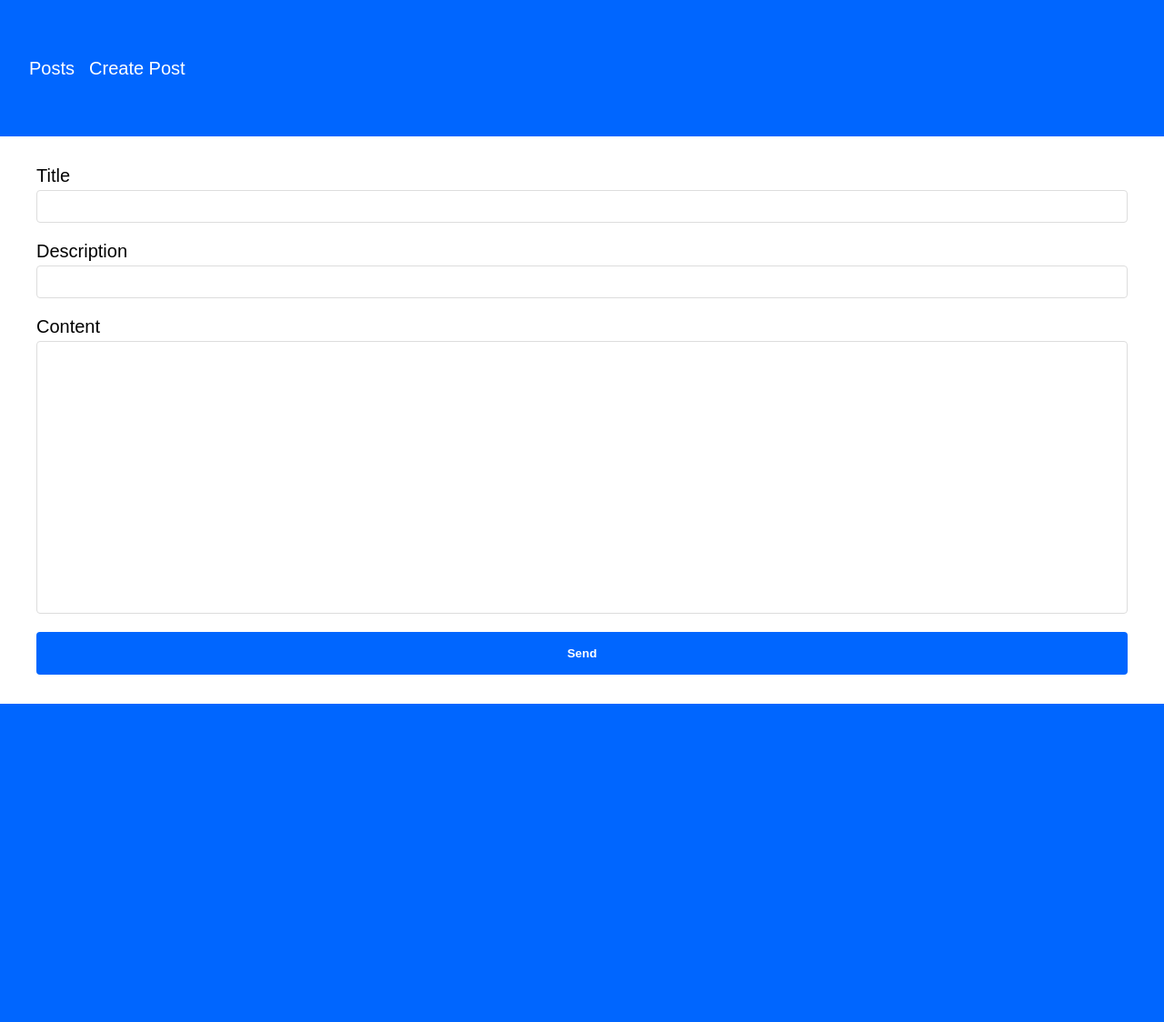
After one commit to lucasNBS/django-basics, a Django app: page /posts/create/ in a window 1280 px wide. The commit adds this page. Shown: the whole page at 91% size. Run offline with Django 5.2, Linux system fonts and the light colour scheme.

Commit message:
feat: Create post

```diff
--- /dev/null
+++ b/posts/forms.py
@@ -0,0 +1,13 @@
+from django import forms
+from .models import Post
+
+class PostForm(forms.ModelForm):
+
+  class Meta:
+    model = Post
+    fields = '__all__'
+    widgets = {
+      'title': forms.TextInput(attrs={'class': 'form-input'}),
+      'description': forms.TextInput(attrs={'class': 'form-input'}),
+      'content': forms.Textarea(attrs={'class': 'form-textarea'}),
+    }
--- /dev/null
+++ b/posts/templates/posts/form.html
@@ -0,0 +1,25 @@
+{% extends "base.html" %}
+{% load static %}
+
+{% block head %}
+  <link rel="stylesheet" href="{% static 'css/form.module.css' %}">
+{% endblock %}
+
+{% block content %}
+  <form method="post" class="form-container">
+    {% csrf_token %}
+    <div class="form-field">
+      <label for="title" class="form-label">Title</label>
+      {{ form.title }}
+    </div>
+    <div class="form-field">
+      <label for="description" class="form-label">Description</label>
+      {{ form.description }}
+    </div>
+    <div class="form-field">
+      <label for="content" class="form-label">Content</label>
+      {{ form.content }}
+    </div>
+    <button type="submit" class="form-button">Send</button>
+  </form>
+{% endblock %}
--- a/posts/urls.py
+++ b/posts/urls.py
@@ -1,10 +1,11 @@
-from django.contrib import admin
 from django.urls import path
 
-from .views import list_posts, post, delete_post
+from .views import list_posts, post, delete_post, create_post, edit_post
 
 urlpatterns = [
   path('', list_posts, name="posts"),
   path('<int:id>', post, name="post"),
-  path('remove/<int:id>', delete_post, name="post-delete")
+  path('remove/<int:id>', delete_post, name="post-delete"),
+  path('create/', create_post, name="post-create"),
+  path('edit/<int:id>', edit_post, name="post-edit")
 ]
--- a/posts/views.py
+++ b/posts/views.py
@@ -1,25 +1,45 @@
 from django.shortcuts import render, get_object_or_404, redirect
 from .models import Post
+from .forms import PostForm
 
 def list_posts(request):
   posts = Post.objects.all()
 
   context = {
-    "posts": posts
+    'posts': posts
   }
 
-  return render(request, "posts/index.html", context)
+  return render(request, 'posts/index.html', context)
 
 def post(request, id):
   post = Post.objects.get(id=id)
 
   context = {
-    "post": post
+    'post': post
   }
 
-  return render(request, "posts/post.html", context)
+  return render(request, 'posts/post.html', context)
 
 def delete_post(request, id):
   post = get_object_or_404(Post, id=id)
   post.delete()
   return redirect('posts')
+
+def create_post(request):
+  if request.method == 'POST':
+    form = PostForm(request.POST)
+    if form.is_valid():
+      form.save()
+      form = PostForm()
+      return redirect('posts')
+  else:
+    form = PostForm()
+
+  context = {
+    'form': form
+  }
+
+  return render(request, 'posts/form.html', context)
+
+def edit_post(request, id):
+  return render(request, 'posts/form.html')
--- a/static/css/base.module.css
+++ b/static/css/base.module.css
@@ -6,6 +6,21 @@ body {
   background-color: #06F;
   width: 100%;
   height: 150px;
+  padding: 2rem;
+  display: flex;
+  align-items: center;
+}
+
+.navbar-container {
+  display: flex;
+  justify-content: flex-start;
+  align-items: center;
+  gap: 1rem;
+}
+
+.navbar-item {
+  color: #fff;
+  font-size: 1.25rem;
 }
 
 .main-container {
--- /dev/null
+++ b/static/css/form.module.css
@@ -0,0 +1,41 @@
+.form-container {
+  margin: 2rem 0;
+  display: flex;
+  flex-direction: column;
+  justify-content: flex-start;
+  gap: 1.25rem;
+}
+
+.form-field {
+  width: 100%;
+  display: flex;
+  flex-direction: column;
+  gap: 0.25rem;
+}
+
+.form-label {
+  font-size: 1.25rem;
+}
+
+.form-input, .form-textarea {
+  padding: 0.5rem 1rem;
+  border: 1px solid #DDD;
+  border-radius: 4px;
+  font-size: 1rem;
+}
+
+.form-textarea {
+  height: 300px;
+  padding: 1rem;
+  resize: none;
+  word-break: keep-all;
+}
+
+.form-button {
+  cursor: pointer;
+  background-color: #06F;
+  padding: 1rem;
+  border-radius: 4px;
+  color: #fff;
+  font-weight: 700;
+}
--- a/templates/base.html
+++ b/templates/base.html
@@ -11,7 +11,12 @@
   <title>Django Basics</title>
 </head>
 <body>
-  <header class="header-container"></header>
+  <header class="header-container">
+    <nav class="navbar-container">
+      <a href="/posts" class="navbar-item">Posts</a>
+      <a href="/posts/create" class="navbar-item">Create Post</a>
+    </nav>
+  </header>
   <main class="main-container">
     {% block content %}
     {% endblock %}
```
